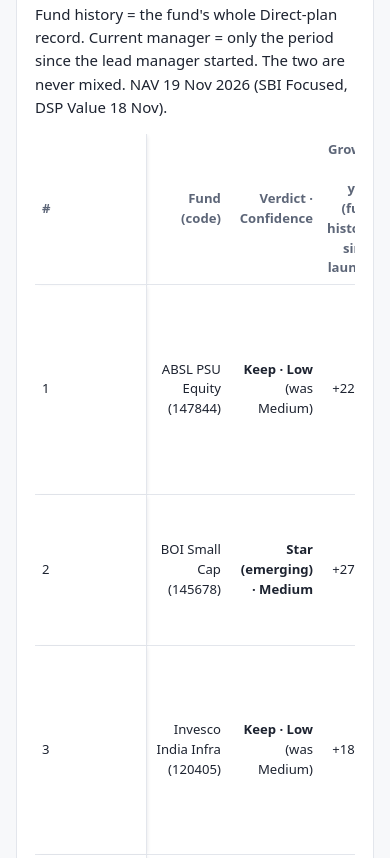
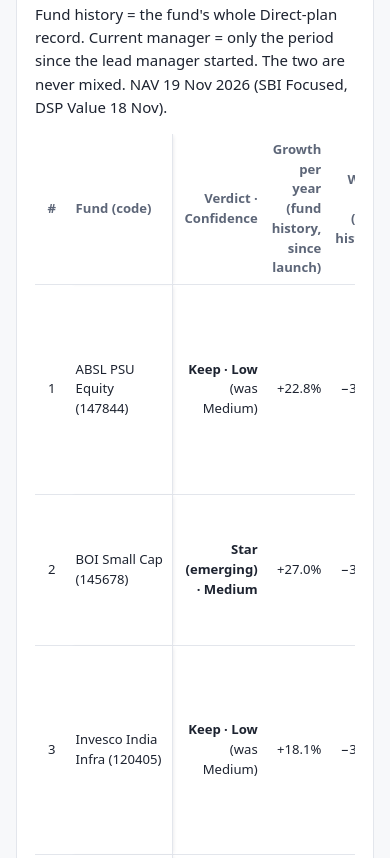
Before and after one commit to anandvip/mutual-funds, a plain HTML site: page reports/daily/2026-11-20/index.html in a window 390 px wide. Shown: the part 3131-3989 px from the top of the page. Drawn offline with Linux system fonts and the light colour scheme.

Commit message:
fix: freeze rank and fund columns together on ranked tables

```diff
--- a/reports/daily/2026-11-20/index.html
+++ b/reports/daily/2026-11-20/index.html
@@ -47,12 +47,25 @@ position:sticky;left:0;z-index:2;background:#fff;text-align:left;white-space:nor
 border-right:1px solid var(--line);box-shadow:2px 0 4px -2px rgba(29,35,48,.12)}
 .tbl thead th:first-child{z-index:3;background:#fff}
 .tbl .refrow th:first-child,.tbl .refrow td:first-child{background:#f3f5f8}
+.tbl table.has-rank th:first-child,.tbl table.has-rank td:first-child{
+width:2.1rem;min-width:2.1rem;max-width:2.1rem;padding:6px 4px;text-align:center;
+left:0;border-right:none;box-shadow:none}
+.tbl table.has-rank th:nth-child(2),.tbl table.has-rank td:nth-child(2){
+position:sticky;left:2.1rem;z-index:2;background:#fff;text-align:left;white-space:normal;
+border-right:1px solid var(--line);box-shadow:2px 0 4px -2px rgba(29,35,48,.12)}
+.tbl table.has-rank thead th:first-child,.tbl table.has-rank thead th:nth-child(2){z-index:3;background:#fff}
+.tbl table.has-rank .refrow th:first-child,.tbl table.has-rank .refrow td:first-child,
+.tbl table.has-rank .refrow th:nth-child(2),.tbl table.has-rank .refrow td:nth-child(2){background:#f3f5f8}
 .card{max-width:100%;min-width:0}
 .report p,.report li,.report code,.alloc p,.alloc li,.corrections li,.disclaimer,.edition-meta,footer{
 overflow-wrap:anywhere;word-break:break-word}
 @media (max-width:720px){
 .scrollhint{display:block}
 .tbl th:first-child,.tbl td:first-child{min-width:7rem;max-width:9.5rem;white-space:normal}
+.tbl table.has-rank th:first-child,.tbl table.has-rank td:first-child{
+width:2.1rem;min-width:2.1rem;max-width:2.1rem}
+.tbl table.has-rank th:nth-child(2),.tbl table.has-rank td:nth-child(2){
+min-width:6.5rem;max-width:8.5rem;white-space:normal}
 }
 footer{color:var(--mute);font-size:.8rem;text-align:center;padding:8px 8px 20px}
 a{color:#005a8c}
@@ -241,7 +254,7 @@ a{color:#005a8c}
 </ul>
 <h3>Verdicts, confidence and the two views side by side</h3>
 <p>Fund history = the fund's whole Direct-plan record. Current manager = only the period since the lead manager started. The two are never mixed. NAV 19 Nov 2026 (SBI Focused, DSP Value 18 Nov).</p>
-<div class="tbl"><table>
+<div class="tbl"><table class="has-rank">
 <thead>
 <tr>
 <th>#</th>
@@ -433,7 +446,7 @@ a{color:#005a8c}
 <li><strong>DSP Value — Low.</strong> Never stress-tested under its new manager (Low cap).</li>
 </ul>
 <h3>Fat-tail marks v1.1 (pass = 3 of 4) — NAV 19 Nov 2026 (SBI Focused, DSP Value 18 Nov)</h3>
-<div class="tbl"><table>
+<div class="tbl"><table class="has-rank">
 <thead>
 <tr>
 <th>#</th>
@@ -576,7 +589,7 @@ a{color:#005a8c}
 </table></div>
 <p>Category medians tonight: thematic skew −0.32, Ulcer 10.5; small cap −0.94, 10.8; focused −0.71, 7.8; mid cap −0.87, 8.7; large &amp; mid −0.99, 7.4; value −0.62, 8.0. All moved by less than 0.01 from 19 Nov.</p>
 <h3>Pillars — NAV 19 Nov 2026 (SBI Focused, DSP Value 18 Nov)</h3>
-<div class="tbl"><table>
+<div class="tbl"><table class="has-rank">
 <thead>
 <tr>
 <th>#</th>
```
Also changed, not shown: reports/index.html (+13 -0 lines).
